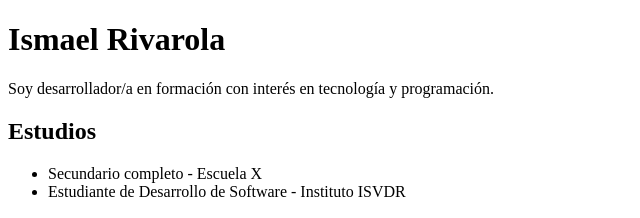
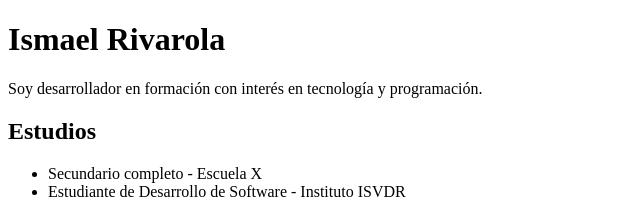
Before and after one commit to Ismael-Rivarola/curriculum-html, a plain HTML site: page index.html in a window 1280 px wide. Shown: the top 218 px of the page, 0-640 px from the left. Drawn offline with Linux system fonts and the light colour scheme.

Commit message:
Update index.html

```diff
--- a/index.html
+++ b/index.html
@@ -5,7 +5,7 @@
 </head>
 <body>
   <h1>Ismael Rivarola</h1>
-  <p>Soy desarrollador/a en formación con interés en tecnología y programación.</p>
+  <p>Soy desarrollador en formación con interés en tecnología y programación.</p>
   <h2>Estudios</h2>
 <ul>
   <li>Secundario completo - Escuela X</li>
```
